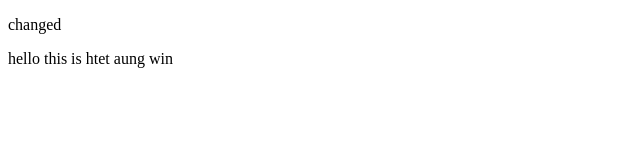
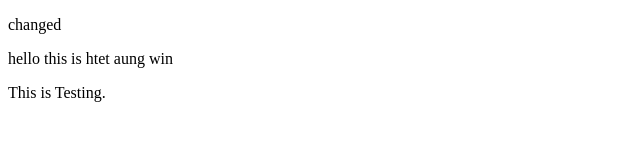
Before and after one commit to Sho23324/test, a plain HTML site: page index.html in a window 1280 px wide. Shown: the whole page, without its empty margins (0-640 px from the left). Drawn offline with Linux system fonts and the light colour scheme.

Commit message:
Add Testing Letter

```diff
--- a/index.html
+++ b/index.html
@@ -10,5 +10,7 @@
    <p>changed</p>
    <p>hello this is htet aung win</p>
 
+   <p>This is Testing.</p>
+
 </body>
 </html>
```
